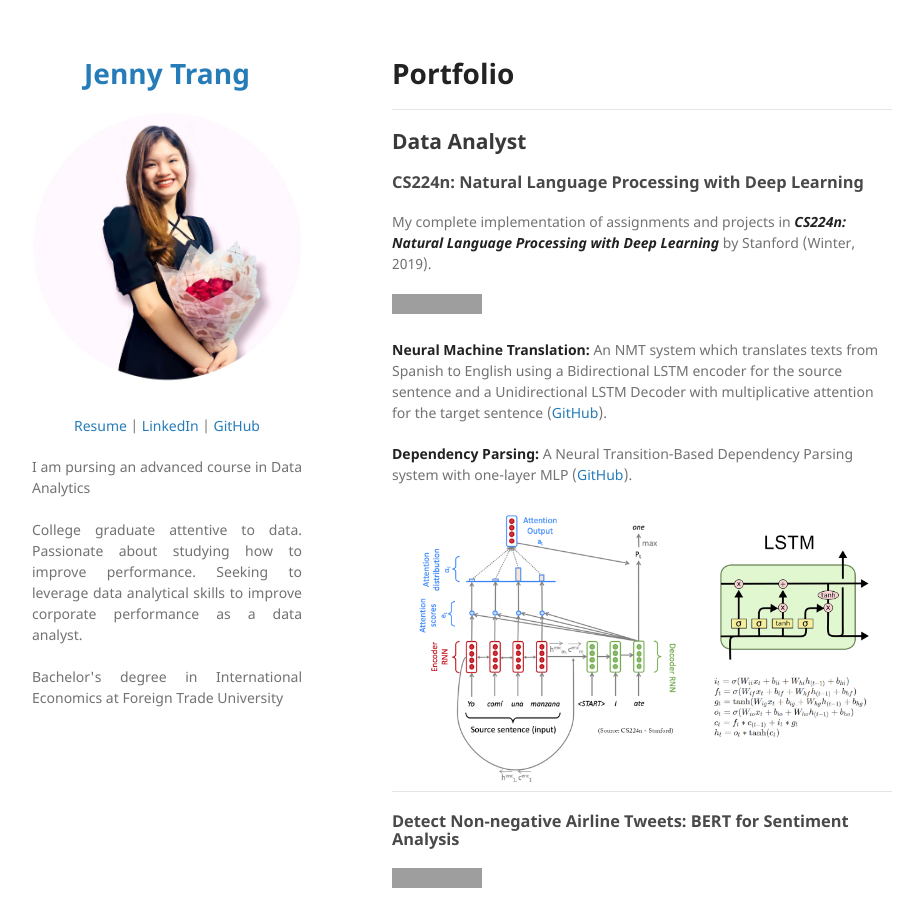
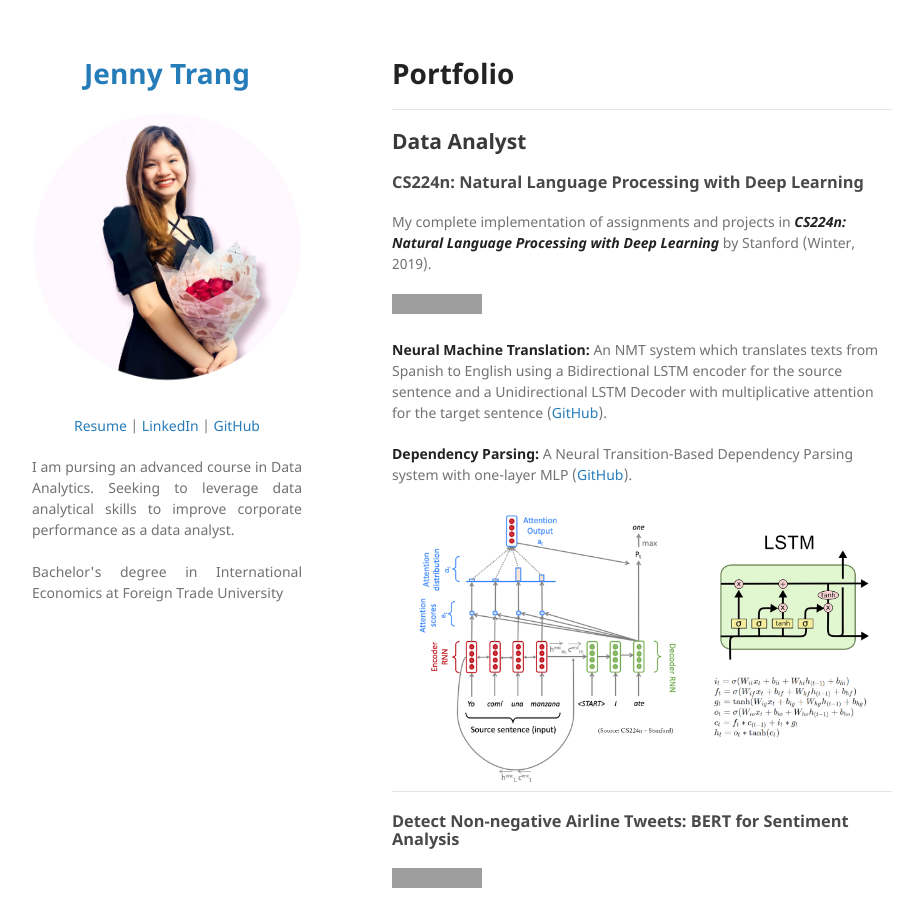
Before and after one commit to jasminechann/jasminechann.github.io, a Jekyll site: the page built from index.md, in a window 1280 px wide and 900 px high. Shown: the whole window, without its empty margins (178-1086 px from the left). Built offline with Jekyll 4.4.1, drawn with Linux system fonts in a browser that asks for light colours; our own code applies the rules of GitHub Pages for plain Markdown files; grey boxes are pictures that could not be loaded.

Commit message:
Update _config.yml

```diff
--- a/_config.yml
+++ b/_config.yml
@@ -10,9 +10,7 @@ description:
   </p>
 
   <p align="justify">
-  I am pursing an advanced course in Data Analytics
-  <br><br>
-  College graduate attentive to data. Passionate about studying how to improve performance. Seeking to leverage data analytical skills to improve corporate performance as a data analyst.
+  I am pursing an advanced course in Data Analytics. Seeking to leverage data analytical skills to improve corporate performance as a data analyst.
   <br><br>
   Bachelor's degree in International Economics at Foreign Trade University
   <br><br>
```
